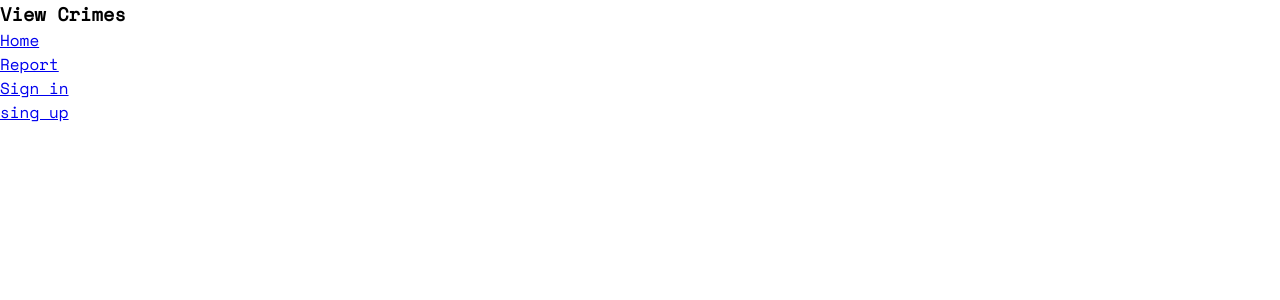
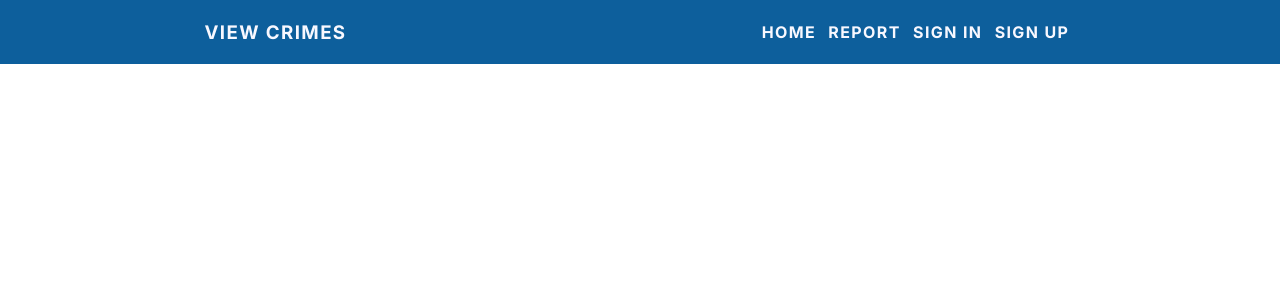
Before and after one commit to CodingPractice15/TechXUnit4Project, a Flask app: page / in a window 1280 px wide. Shown: the top 300 px of the page. Run offline with Flask 2, Linux system fonts and the light colour scheme; some libraries are stand-ins or nearby versions.

Commit message:
added styling to nav bar

```diff
--- a/static/css/navbar.css
+++ b/static/css/navbar.css
@@ -1,6 +1,36 @@
 *{
     margin : 0;
     padding : 0;
-    font-family: 'Space Mono', monospace;
+    font-family: 'Inter', sans-serif;
 
 }
+
+.nav-bar{
+    display: flex;
+    justify-content: space-around;
+    align-items: center;
+    background-color: #0d5f9c;
+    letter-spacing: .08625em;
+    min-height: 4em;
+    color: 	#f8f8ff;
+    text-transform: uppercase;
+
+
+}
+li{
+    list-style: none;
+}
+a{
+    text-decoration: none;
+    color: #f8f8ff;
+    letter-spacing: .08625em;
+
+
+}
+.links{
+    color: 	#f8f8ff;
+    display: flex;
+    width: 25%;
+    justify-content: space-around;
+    letter-spacing: 7px;
+}
--- a/templates/navbar.html
+++ b/templates/navbar.html
@@ -6,7 +6,7 @@
     <!-- Google fonts -->
     <link rel="preconnect" href="https://fonts.googleapis.com">
     <link rel="preconnect" href="https://fonts.gstatic.com" crossorigin>
-    <link href="https://fonts.googleapis.com/css2?family=Space+Mono&display=swap" rel="stylesheet">
+    <link href="https://fonts.googleapis.com/css2?family=Inter:wght@700&display=swap" rel="stylesheet">
 
     <title>NavBar</title>
 </head>
@@ -22,13 +22,15 @@
                 <a href="temp">Report</a>
             </li>
             <li>
-                <a href="temp">Sign in</a>
+                <a href="temp">Sign In</a>
             </li>
             <li>
-                <a href="temp">sing up</a>
+                <a href="temp">Sign Up</a>
             </li>
         </ul>
     </div>
+
+
     {% endblock %}
 </body>
 </html>
```
